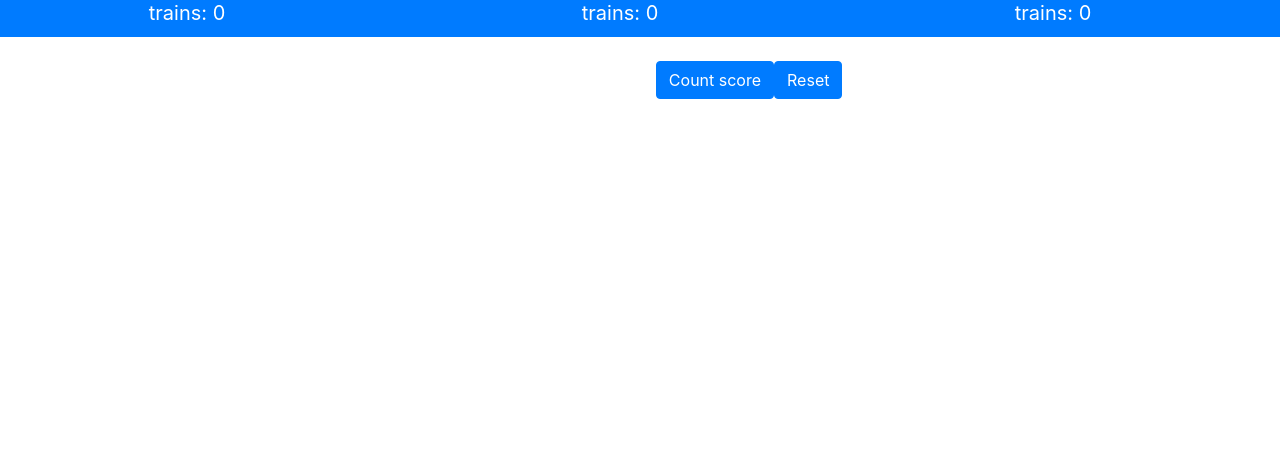
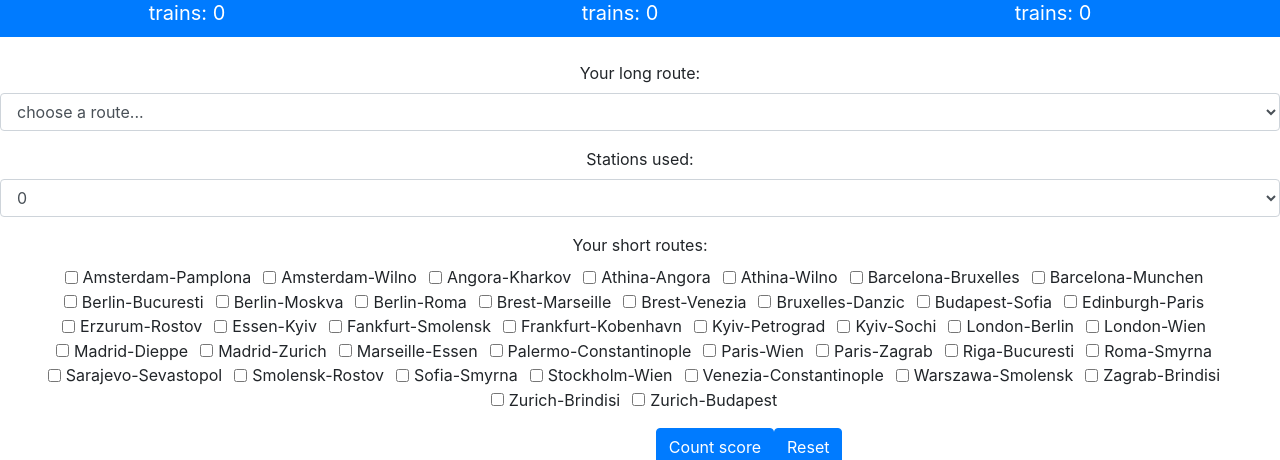
Before and after one commit to TatianaIvanovaW/TicketToRide, a React (Create React App) app: page / in a window 1280 px wide. Shown: the part 489-949 px from the top of the page. Before the commit the page ends 800 px from the top, so only its background shows below. Built offline with nearby package versions, Linux system fonts and the light colour scheme; the HTML template or start-up script is replaced by a standard one.

Commit message:
add routes and stations - checkboxes work only ones

```diff
--- a/src/data/short.js
+++ b/src/data/short.js
@@ -1,6 +1,163 @@
 let shortRoute = [
   {
-    name: "Kobenhavn-Erzurum",
-    score: 21,
+    name: "Zurich-Budapest",
+    score: 6,
+  },
+  {
+    name: "Paris-Zagrab",
+    score: 7,
+  },
+  {
+    name: "Brest-Marseille",
+    score: 7,
+  },
+  {
+    name: "Palermo-Constantinople",
+    score: 8,
+  },
+  {
+    name: "Athina-Wilno",
+    score: 11,
+  },
+  {
+    name: "Fankfurt-Smolensk",
+    score: 13,
+  },
+  {
+    name: "Amsterdam-Wilno",
+    score: 12,
+  },
+  {
+    name: "Barcelona-Munchen",
+    score: 8,
+  },
+  {
+    name: "Madrid-Dieppe",
+    score: 8,
+  },
+  {
+    name: "Brest-Venezia",
+    score: 8,
+  },
+  {
+    name: "Edinburgh-Paris",
+    score: 7,
+  },
+  {
+    name: "Sarajevo-Sevastopol",
+    score: 8,
+  },
+  {
+    name: "Berlin-Roma",
+    score: 9,
+  },
+  {
+    name: "Venezia-Constantinople",
+    score: 10,
+  },
+  {
+    name: "Kyiv-Sochi",
+    score: 8,
+  },
+  {
+    name: "Barcelona-Bruxelles",
+    score: 8,
+  },
+  {
+    name: "Athina-Angora",
+    score: 5,
+  },
+  {
+    name: "Angora-Kharkov",
+    score: 10,
+  },
+  {
+    name: "Berlin-Moskva",
+    score: 12,
+  },
+  {
+    name: "Berlin-Bucuresti",
+    score: 8,
+  },
+  {
+    name: "Roma-Smyrna",
+    score: 8,
+  },
+  {
+    name: "Sofia-Smyrna",
+    score: 5,
+  },
+  {
+    name: "Essen-Kyiv",
+    score: 10,
+  },
+  {
+    name: "Smolensk-Rostov",
+    score: 8,
+  },
+  {
+    name: "Erzurum-Rostov",
+    score: 5,
+  },
+  {
+    name: "Frankfurt-Kobenhavn",
+    score: 5,
+  },
+  {
+    name: "Budapest-Sofia",
+    score: 5,
+  },
+  {
+    name: "Bruxelles-Danzic",
+    score: 9,
+  },
+  {
+    name: "Zagrab-Brindisi",
+    score: 6,
+  },
+  {
+    name: "Warszawa-Smolensk",
+    score: 6,
+  },
+  {
+    name: "London-Wien",
+    score: 10,
+  },
+  {
+    name: "Madrid-Zurich",
+    score: 8,
+  },
+  {
+    name: "Kyiv-Petrograd",
+    score: 6,
+  },
+  {
+    name: "Paris-Wien",
+    score: 8,
+  },
+  {
+    name: "Stockholm-Wien",
+    score: 11,
+  },
+  {
+    name: "Marseille-Essen",
+    score: 8,
+  },
+  {
+    name: "London-Berlin",
+    score: 7,
+  },
+  {
+    name: "Riga-Bucuresti",
+    score: 10,
+  },
+  {
+    name: "Amsterdam-Pamplona",
+    score: 7,
+  },
+  {
+    name: "Zurich-Brindisi",
+    score: 6,
   },
 ];
+module.exports = shortRoute;
--- a/src/pages/europe.js
+++ b/src/pages/europe.js
@@ -1,12 +1,11 @@
 import React from "react";
-// import { useState } from "react";
 import Header from "../components/Header";
 import { Form, Row, Col, Button, ButtonGroup } from "react-bootstrap";
 import { useState } from "react";
 import longRoute from "../data/long";
+import shortRoute from "../data/short";
 
 export default function Europe() {
-  // const [score, set_score] = useState;
   const img = "https://img.icons8.com/android/24/000000/railroad-car.png";
   const [value1, set_value1] = useState(0);
   const [value2, set_value2] = useState(0);
@@ -17,19 +16,27 @@ export default function Europe() {
   const [name, set_name] = useState("");
   const [screenName, set_screenName] = useState("");
   const [finalScore, set_finalScore] = useState(0);
+  const [longRouteScore, set_longRouteScore] = useState(0);
+  const [stations, set_stations] = useState(0);
 
-  console.log(longRoute);
+  const shortRouteSorted = shortRoute.sort((a, b) => {
+    return a.name.localeCompare(b.name);
+  });
+  // console.log(longRoute);
+  // console.log(shortRoute.length);
 
-  const data = [
+  let data = [
     value1,
     value2 * 2,
     value3 * 4,
     value4 * 7,
     value6 * 15,
     value8 * 21,
+    parseInt(longRouteScore),
+    stations,
   ];
 
-  console.log(name);
+  console.log(`data array`, data);
 
   const reset = () => {
     set_value1(0);
@@ -40,9 +47,16 @@ export default function Europe() {
     set_value8(0);
     set_finalScore(0);
     set_screenName("");
+    set_longRouteScore(0);
   };
 
   const countScore = (e) => {
+    const sunShort = dataShort.reduce((sum, num) => {
+      return sum + num;
+    });
+    console.log(sunShort);
+    data.push(sunShort);
+    console.log(`hew`, data);
     const score = data.reduce((sum, num) => {
       return sum + num;
     });
@@ -50,6 +64,11 @@ export default function Europe() {
     e.preventDefault();
     set_screenName(name);
     set_finalScore(score);
+  };
+  let dataShort = [];
+  const checkbox = (e) => {
+    dataShort.push(parseInt(e.target.value));
+    console.log(dataShort);
   };
 
   return (
@@ -77,7 +96,6 @@ export default function Europe() {
             Score : {finalScore}
           </Form.Label>
         </Form.Group>
-
         <fieldset>
           <Form.Group as={Row}>
             <Form.Label as="legend" column sm={2}>
@@ -132,6 +150,55 @@ export default function Europe() {
           </Form.Group>
         </fieldset>
 
+        <Form.Group controlId="exampleForm.ControlSelect1">
+          <Form.Label>Your long route:</Form.Label>
+          <Form.Control
+            onChange={(e) => {
+              set_longRouteScore(e.target.value);
+            }}
+            as="select"
+          >
+            <option value={0}>choose a route...</option>
+            {longRoute.map((route) => {
+              return (
+                <option key={route.name} value={route.score}>
+                  {route.name}
+                </option>
+              );
+            })}
+          </Form.Control>
+        </Form.Group>
+        <Form.Group controlId="exampleForm.ControlSelect1">
+          <Form.Label>Stations used:</Form.Label>
+          <Form.Control
+            onChange={(e) => {
+              set_stations(parseInt(e.target.value));
+            }}
+            as="select"
+          >
+            <option value={12}>0</option>
+            <option value={8}>1</option> <option value={4}>2</option>
+            <option value={0}>3</option>
+          </Form.Control>
+        </Form.Group>
+        <Form.Group>
+          <Form.Label>Your short routes: </Form.Label>
+          <div key={`inline-checkbox`} className="mb-3">
+            {shortRouteSorted.map((route) => {
+              return (
+                <Form.Check
+                  onChange={checkbox}
+                  key={route.name}
+                  inline
+                  value={route.score}
+                  label={route.name}
+                  type="checkbox"
+                  id={`inline-checkbox-2`}
+                />
+              );
+            })}
+          </div>
+        </Form.Group>
         <Form.Group as={Row}>
           <Col sm={{ span: 10, offset: 2 }}>
             <Button onClick={countScore} type="submit">
```
Also changed, not shown: 1 other file (tests, documents, lock files or other folders).
